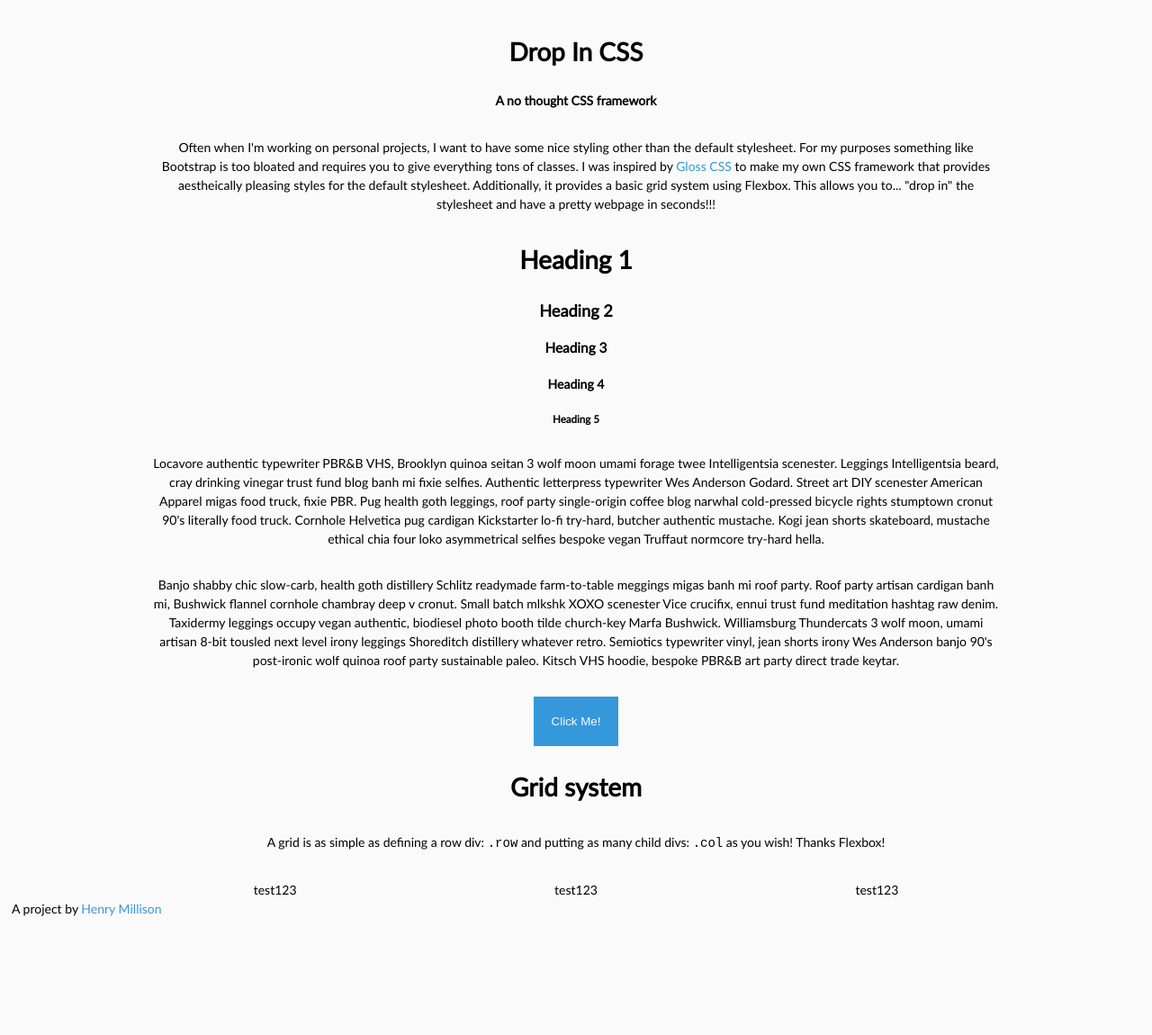
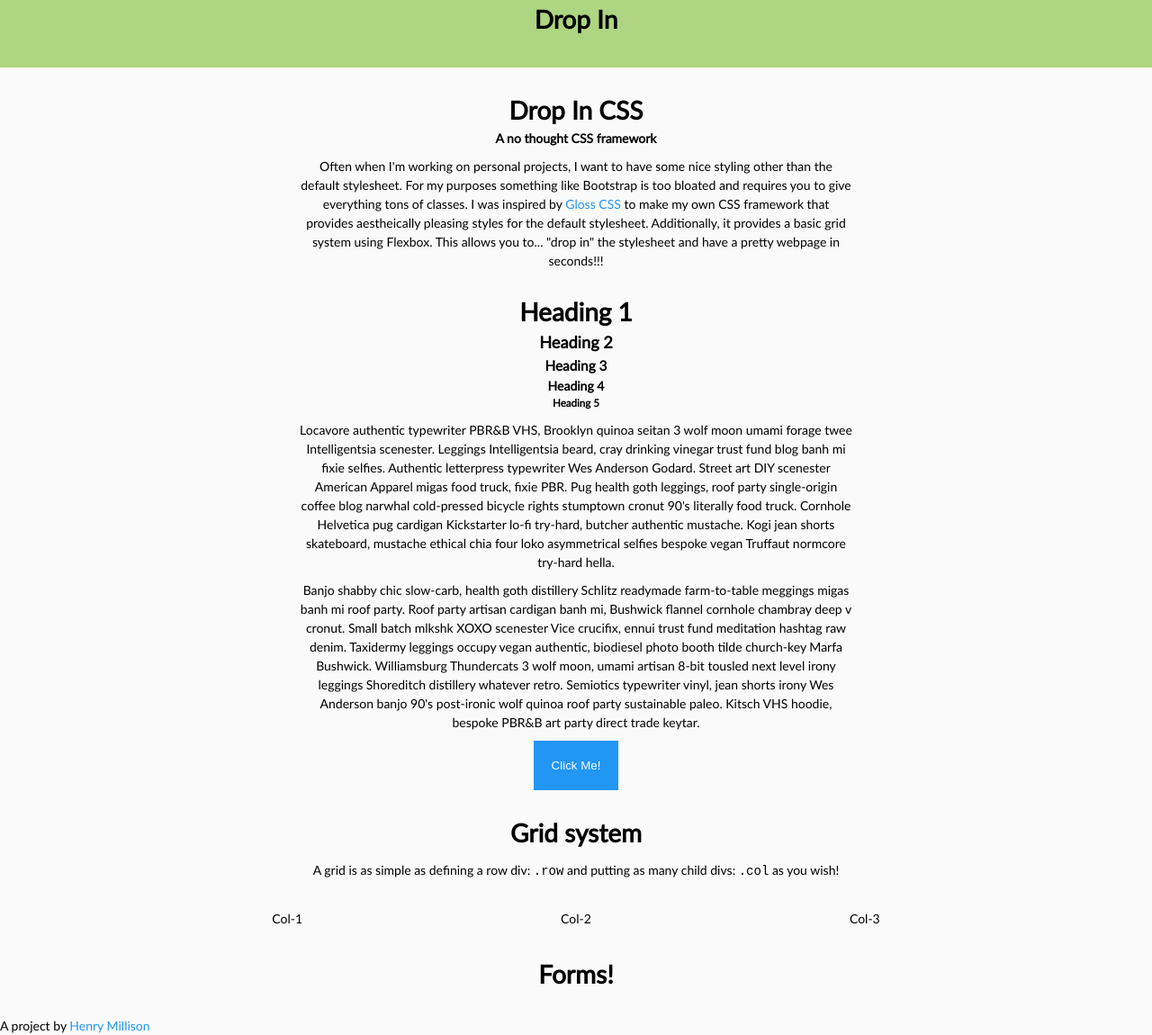
Before and after one commit to hmillison/dropin, a website: page index.html in a window 1280 px wide. Shown: the whole page at 90% size. Before the commit the page ends 1033 px from the top, so only its background shows below. Drawn offline with Linux system fonts and the light colour scheme.

Commit message:
updates to styling, adding header

```diff
--- a/index.html
+++ b/index.html
@@ -13,6 +13,9 @@
     </head>
     <body>
         <header>
+            <h1>
+              Drop In
+            </h1>
         </header>
         <section>
           <h1>Drop In CSS</h1>
@@ -41,18 +44,21 @@
             <p>
               A grid is as simple as defining a row div: <code>.row</code>
                  and putting as many child divs: <code>.col</code> as you wish!
-                   Thanks Flexbox!
             <div class="row">
                 <div class="col">
-                    test123
+                    Col-1
                 </div>
                 <div class="col">
-                    test123
+                    Col-2
                 </div>
                 <div class="col">
-                    test123
+                    Col-3
                 </div>
             </div>
+        </section>
+        <section>
+          <h1>Forms!</h1>
+
         </section>
         A project by <a href="http://henrymillison" target="_blank">Henry Millison</a>
     </body>
--- a/src/main.scss
+++ b/src/main.scss
@@ -1,14 +1,19 @@
 @import url(http://fonts.googleapis.com/css?family=Lato);
 
 $primary: #fafafa;
-$secondary: #000;
-$accent: #3498db;
+$secondary: #aed581;
+$accent: #2196f3;
+
+* {
+  margin: 0;
+  padding: 0;
+}
 
 body {
   background-color: $primary;
   font: 14px/1.5 Lato, "Helvetica Neue", sans-serif;
   font-weight: 300;
-  padding: 5px;
+  margin: 0;
 }
 
 a {
@@ -30,23 +35,25 @@ h3 {
 }
 
 p {
-  margin: 3%;
+  margin: 1% auto;
+  width: 60%;
 }
 
 
 section {
-  color: $secondary;
-  margin: auto;
+  margin: 2% auto;
   text-align: center;
   width: 80%;
 }
 
 header {
-
-}
-
-input {
-
+  background-color: $secondary;
+  margin-bottom: 1em;
+  min-height: 75px;
+  text-align: center;
+  top: 0;
+  width: 100%;
+  z-index: 10;
 }
 
 button {
@@ -67,6 +74,7 @@ button {
 
 .row {
   display: flex;
+  margin: 3%;
 
   .col {
     flex-grow: 1;
```
Also changed, not shown: build/main.min.css.
